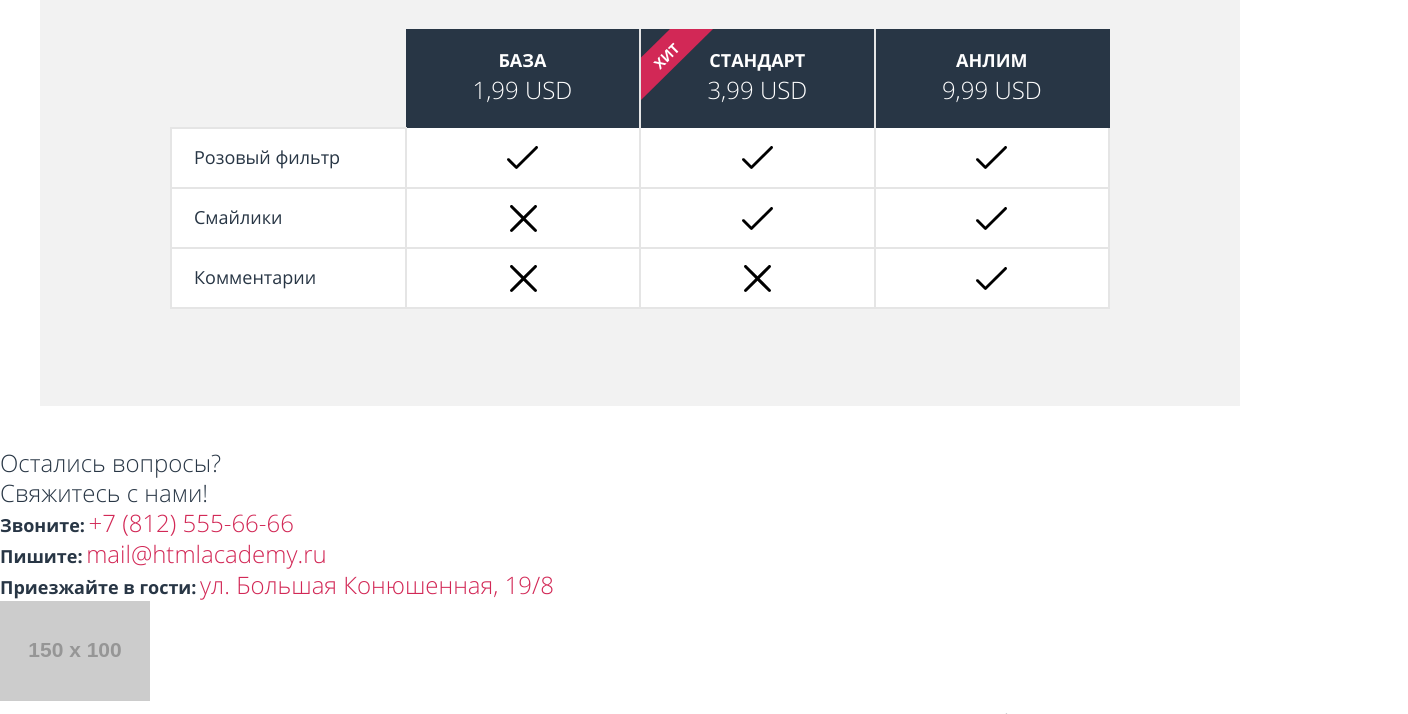
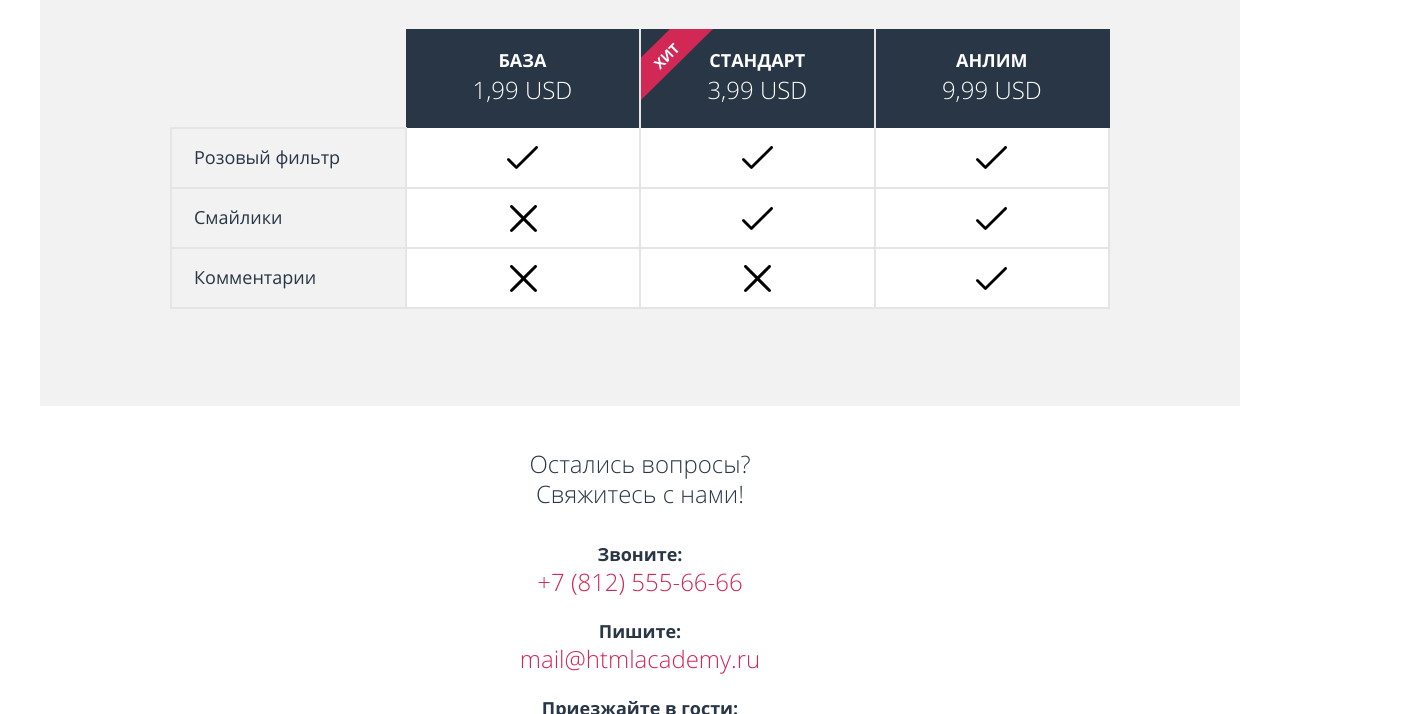
Before and after one commit to Yura-by/657157-pink-16, a website: page source/index.html in a window 1280 px wide. Shown: the part 2750-3464 px from the top of the page, 1408 px wide, since content can reach past the window. Drawn offline with nearby package versions, Linux system fonts and the light colour scheme; files that its build step writes are made by us from their sources; placeholder pictures from the web are drawn by us.

Commit message:
Вопрос с картой и размером svg

```diff
--- a/source/index.html
+++ b/source/index.html
@@ -216,6 +216,7 @@
         </div>
       </section>
       <section class="connection">
+        <div class="connection__wrapper">
           <h2 class="connection__title">Остались вопросы?<br>
             Свяжитесь с нами!
           </h2>
@@ -233,10 +234,11 @@
               <a class="contacts__value" href="#">ул. Большая Конюшенная, 19/8</a>
             </li>
           </ul>
+        </div>
         <div class="connection__map map">
-          <p class="map__wrapper">
-            <img class="map__image" src="http://placehold.it/150x100" width="150" height="100" alt="Санкт-Петербург, ул. Большая Конюшенная, 19/8">
-          </p>
+          <svg class="map__polygon" version="1.0" id="Layer_1" xmlns="http://www.w3.org/2000/svg" xmlns:xlink="http://www.w3.org/1999/xlink" x="0px" y="0px" width="595.28px" height="61.905px" viewBox="0 0 595.28 61.905" enable-background="new 0 0 595.28 61.905" xml:space="preserve">
+            <polygon fill="#000000" points="297.64,61.905 0,0 595.28,0 "/>
+          </svg>
         </div>
       </section>
     </main>
--- a/source/less/blocks/connection.less
+++ b/source/less/blocks/connection.less
@@ -4,5 +4,12 @@
   font-weight: 300;
   font-size: 24px;
   line-height: 30px;
-  padding-top: 42px;
+  padding-top: 43px;
+  text-align: center;
+  margin-bottom: 33px;
 }
+
+.connection__wrapper {
+  width: 280px;
+  margin: 0 auto;
+}
--- a/source/less/blocks/contacts.less
+++ b/source/less/blocks/contacts.less
@@ -5,6 +5,9 @@
 .contacts__method {
   font-family: "Open Sans Bold", "Arial", sans-serif;
   font-size: 18px;
+  display: block;
+  text-align: center;
+  line-height: 24px;
 }
 
 .contacts__value {
@@ -12,8 +15,10 @@
   font-weight: 300;
   color: @extra-color;
   font-size: 24px;
-  line-height: 30px;
+  line-height: 31px;
   border-bottom: 2px solid transparent;
+  display: block;
+  text-align: center;
 
   &:hover,
   &:focus {
@@ -26,3 +31,7 @@
     border-bottom: none;
   }
 }
+
+.contacts__item {
+  margin-bottom: 20px;
+}
--- a/source/less/blocks/map.less
+++ b/source/less/blocks/map.less
@@ -1,3 +1,25 @@
 .map__wrapper {
   .h-default();
+  vertical-align: bottom;
+  position: relative;
+  height: 200px;
 }
+
+.map {
+  background-image: url("../../img/bg-map-mobile@1x.png");
+  background-position: left 50% bottom 0;
+  background-repeat: no-repeat;
+
+  height: 200px;
+}
+
+.map__polygon {
+  display: block;
+  margin: 0 auto;
+  width: 200%;
+  transform: translate(-45%);
+}
+
+/*.map__polygon polygon {
+  fill: @paper-color;
+}*/
--- a/source/less/blocks/table-packages.less
+++ b/source/less/blocks/table-packages.less
@@ -64,6 +64,7 @@
   position: absolute;
   left: 280px;
   border: none;
+  background-color: transparent;
 }
 
 .table-packages__title--hit {
```
Lines whose indentation alone changed are shown as unchanged.
